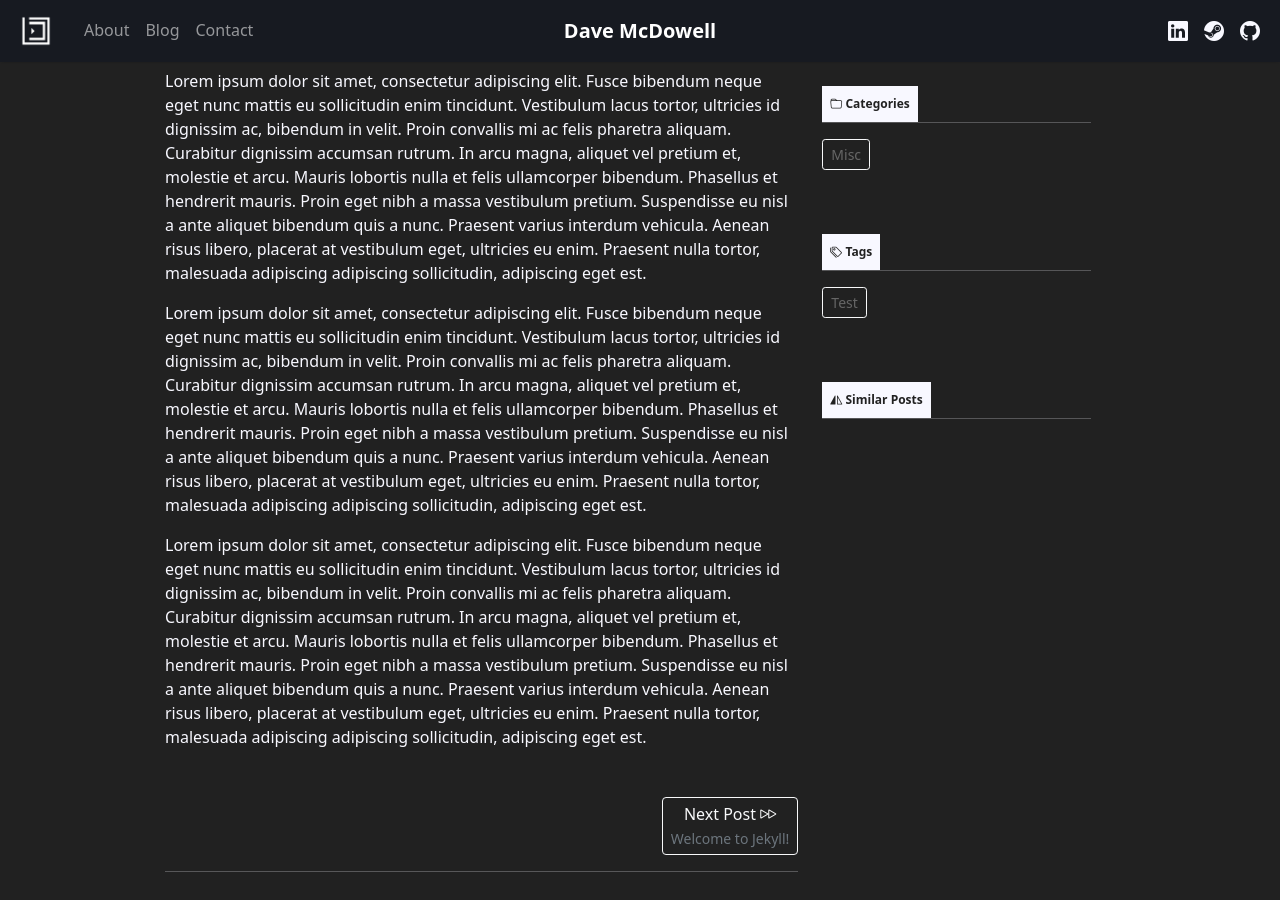
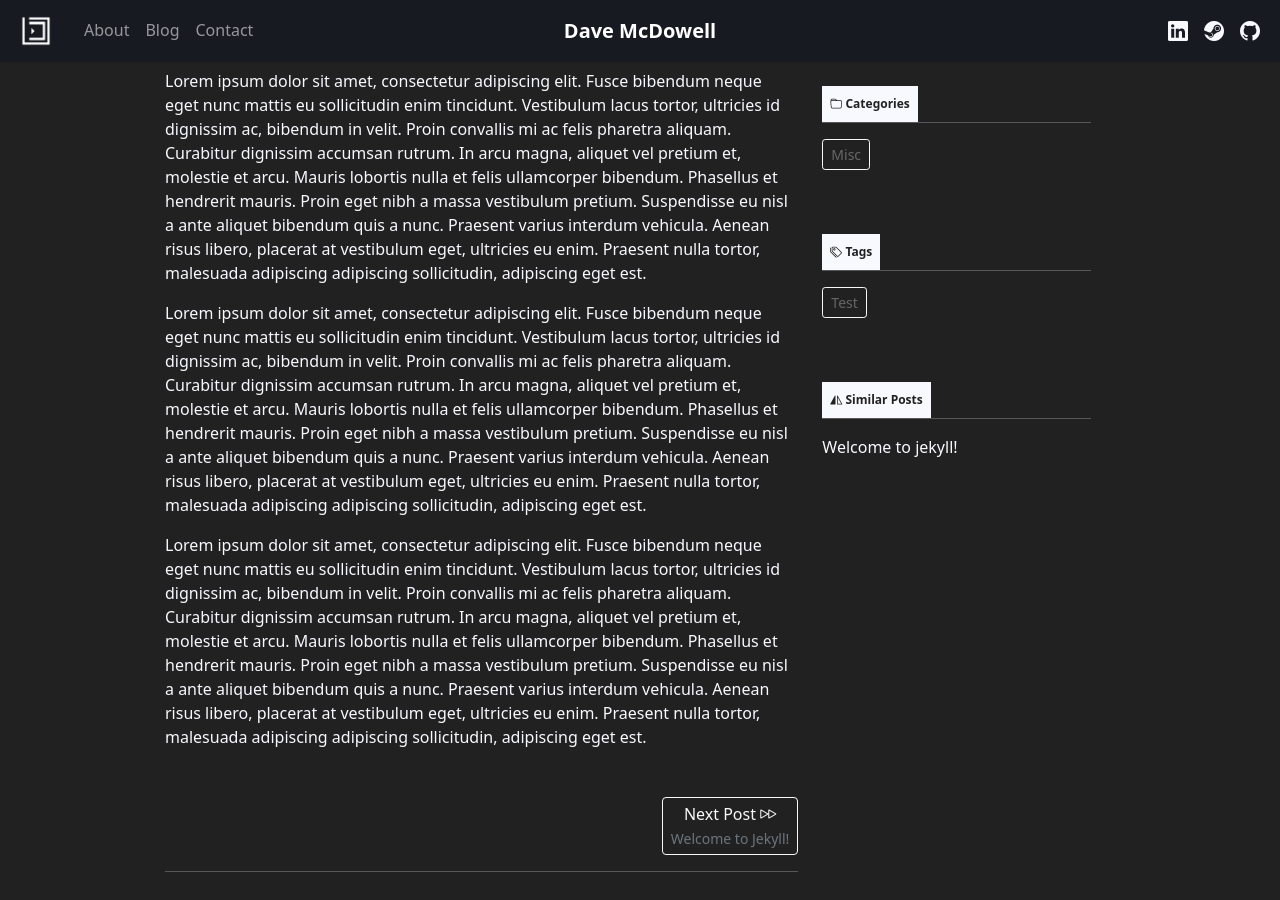
Before and after one commit to davemcdowell/portfolio, a Jekyll site: the page built from collections/_posts/2016-05-20-super-long-article.md, in a window 1280 px wide and 900 px high, scrolled down 725 px. Built offline with Jekyll 4.4.1, drawn with Linux system fonts in a browser that asks for light colours; nearby versions of some CDN libraries; a script that is not in the unit is left out.

Commit message:
Update post.html

```diff
--- a/_layouts/post.html
+++ b/_layouts/post.html
@@ -105,7 +105,11 @@ js-postload-files:
                                     {%- endfor -%}
                                 {%- endif -%}
                                 {%- if sameTagCount >= minCommonTags -%}
+                                    {%- if post.short-title -%}
                                     <li><a class="no-underline" href="{{ site.baseurl }}{{ post.url }}">{{ post.short-title | capitalize }}</a></li>
+                                    {%- else -%}
+                                    <li><a class="no-underline" href="{{ site.baseurl }}{{ post.url }}">{{ post.title | capitalize }}</a></li>
+                                    {%- endif -%}
                                     {% assign maxRelatedPosts = maxRelatedPosts | plus: 1 %}
                                     {%- if maxRelatedPosts > maxPosts -%}
                                         {% break %}
```
